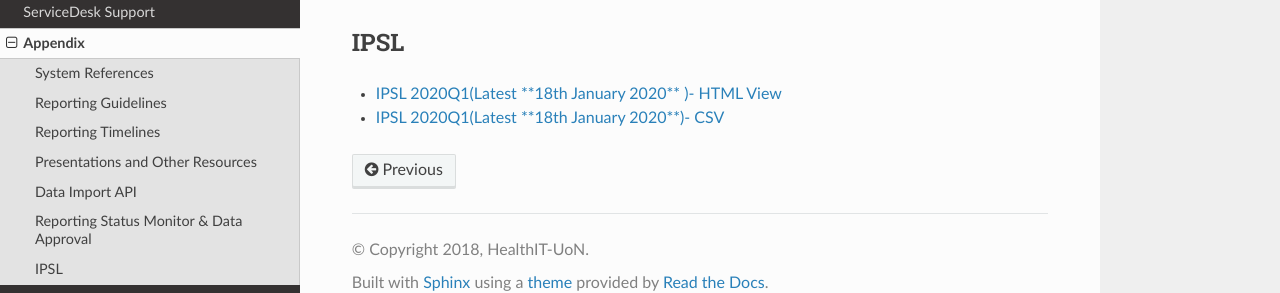
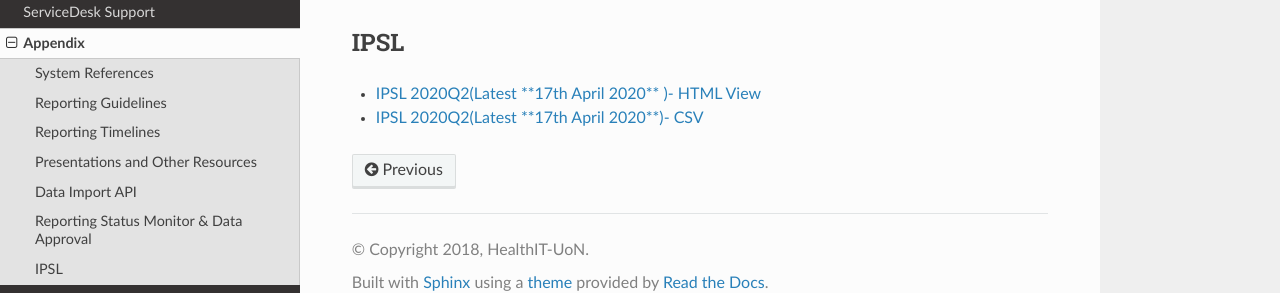
Before and after one commit to uonafya/jphes-docs, a Sphinx documentation site: the page built from source/appendix.rst, in a window 1280 px wide and 900 px high, scrolled down 769 px. Shown: the part 581-874 px from the top of the window. Built offline with Sphinx 7.4.7 and the Read the Docs theme 2.0.0, drawn with Linux system fonts in a browser that asks for light colours.

Commit message:
Update appendix.rst

```diff
--- a/source/appendix.rst
+++ b/source/appendix.rst
@@ -69,5 +69,5 @@
 IPSL
 -----------
 
-- `IPSL 2020Q1(Latest **18th January 2020** )- HTML View <https://jphesportal.uonbi.ac.ke/api/sqlViews/OmFVlTZfHTm/data.html+css>`_
-- `IPSL 2020Q1(Latest **18th January 2020**)- CSV <https://jphesportal.uonbi.ac.ke/api/sqlViews/OmFVlTZfHTm/data.csv>`_
+- `IPSL 2020Q2(Latest **17th April 2020** )- HTML View <https://jphesportal.uonbi.ac.ke/api/sqlViews/OmFVlTZfHTm/data.html+css>`_
+- `IPSL 2020Q2(Latest **17th April 2020**)- CSV <https://jphesportal.uonbi.ac.ke/api/sqlViews/OmFVlTZfHTm/data.csv>`_
```
